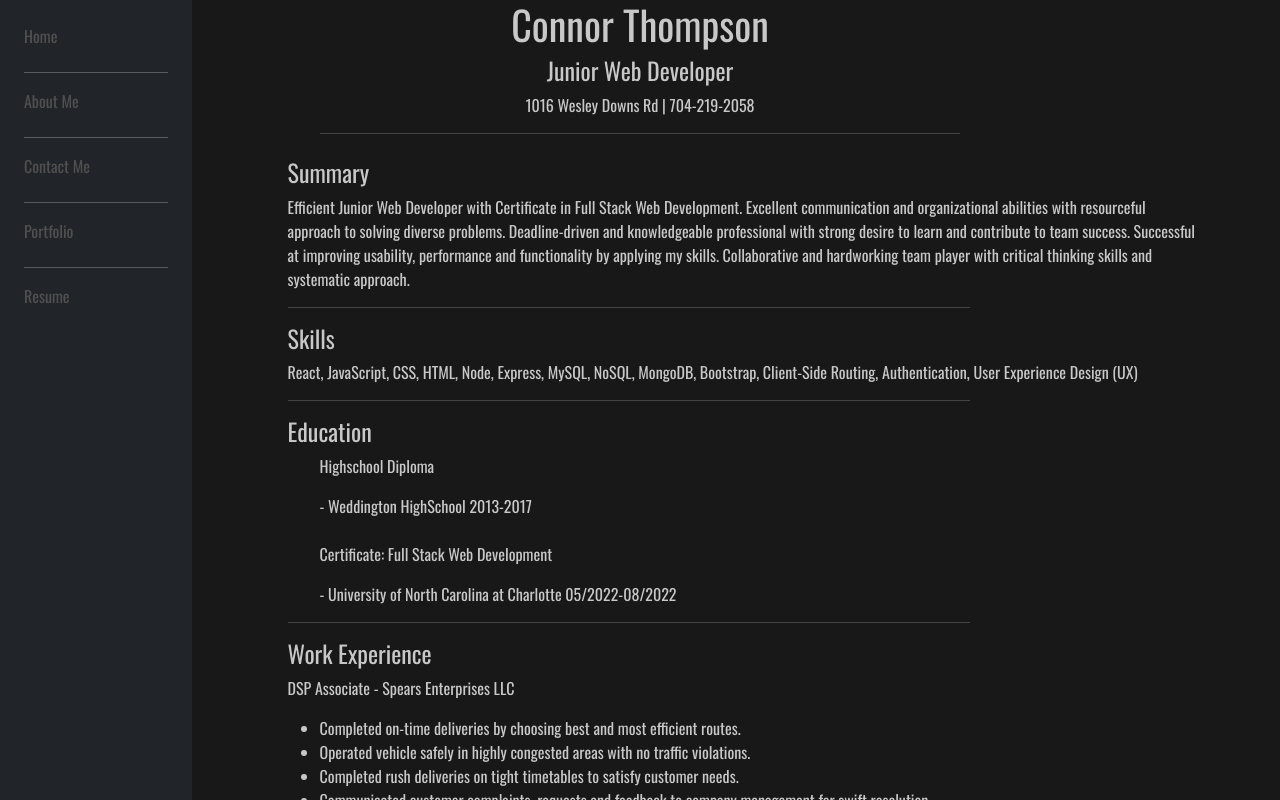
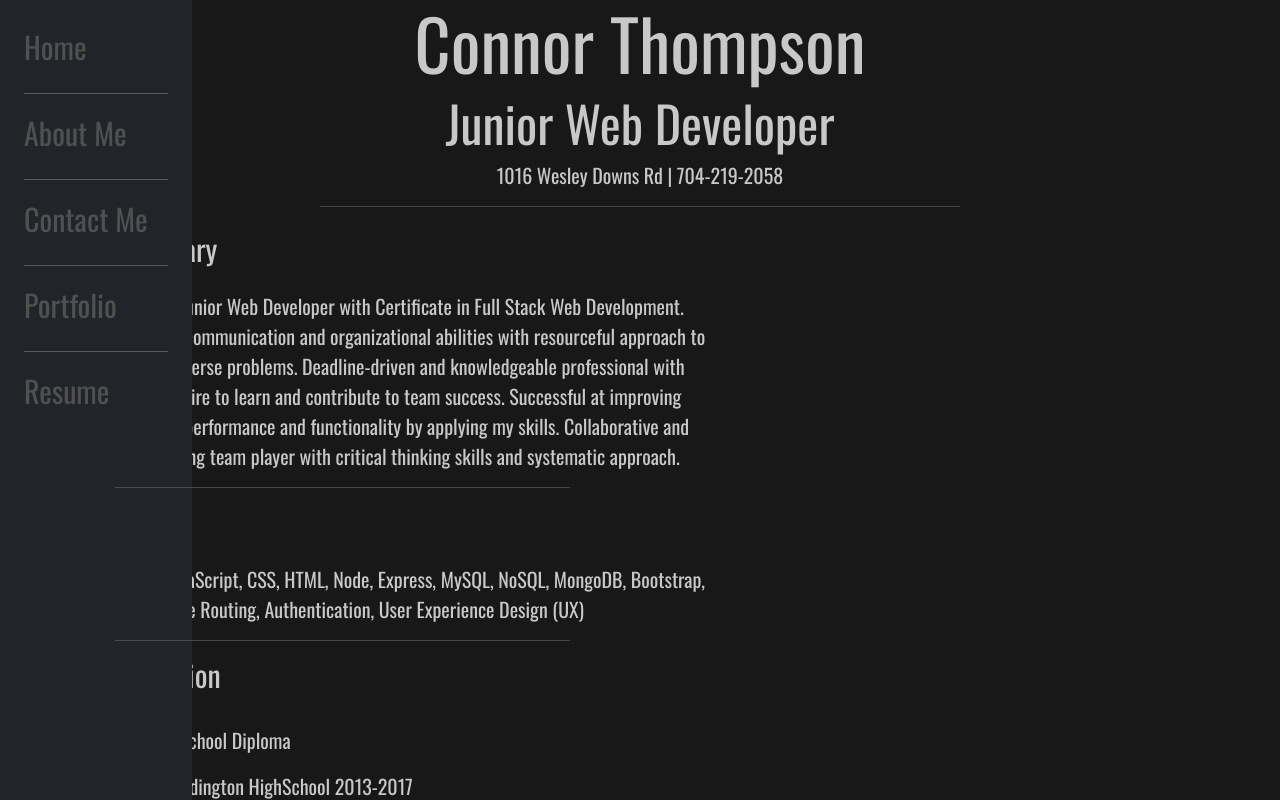
Before and after one commit to 1645558/My-Portfolio, a React (Create React App) app in the folder connors-portfolio/: page /resume in a window 1280 px wide. Built offline with nearby package versions, Linux system fonts and the light colour scheme.

Commit message:
changed styling of all pages for more responsiveness on bigger/smaller screens

```diff
--- a/connors-portfolio/src/index.css
+++ b/connors-portfolio/src/index.css
@@ -10,9 +10,13 @@ code {
     monospace;
 }
 
+#link-style {
+  font-size: 30px;
+}
+
 #link-style:hover {
-  font-size: 125%;
-  transition: all 250ms;
+  font-size: 250%;
+  transition: ease-in 250ms;
 }
 
 #submit-btn:hover {
--- a/connors-portfolio/src/pages/AboutMe.js
+++ b/connors-portfolio/src/pages/AboutMe.js
@@ -3,10 +3,10 @@ import React from "react";
 const About = () => {
     return (
         <div style={{ background: 'rgb(24, 24, 24)', height: '100vh', color: 'rgb(200, 200, 200)' }}>
-            <h1 className="d-flex justify-content-center pt-4">
+            <h1 style={{ fontSize: '100px'}} className="d-flex justify-content-center pt-4">
                 About Me
             </h1>
-            <p style={{ textAlign: 'center', paddingLeft: '20%', paddingRight: '20%'}}>
+            <p style={{ textAlign: 'center', paddingLeft: '20%', paddingRight: '20%', fontSize: '40px'}}>
                 My name is Connor Thompson, I'm a junior web developer based in Charlotte NC, USA.
                 I'm passionate about building cutting-edge applications! My journey in coding started
                 a year ago and I've been striving to build bigger and better projects everyday.
--- a/connors-portfolio/src/pages/ContactMe.js
+++ b/connors-portfolio/src/pages/ContactMe.js
@@ -1,12 +1,22 @@
 import React from "react";
 
 const Contact = () => {
+
+    const myFunc = () => {
+        const submitText = document.getElementById('submitText');
+        const clickedText = document.createElement('p');
+
+        clickedText.textContent = 'Thank You!';
+        submitText.appendChild(clickedText);
+    }
+
     return (
         <div style={{ background: 'rgb(24, 24, 24)', height: '100vh' }}>
-            <h1 className="d-flex justify-content-center pt-4" style={{ color: 'rgb(200, 200, 200)'}}>Reach Out!</h1>
-            <form action="mailto:connorwt99@gmail.com" className="d-flex justify-content-center pt-5">
-                <input className="w-25" type='email' name="email" placeholder="email" />
-                <button id="submit-btn" type="submit">Submit</button>
+            <h1 className="d-flex justify-content-center pt-4" style={{ color: 'rgb(200, 200, 200)', fontSize: '70px' }}>Reach Out!</h1>
+            <form action="mailto:connorwt99@gmail.com" className="d-flex flex-column align-items-center pt-5">
+                <input style={{ fontSize: '30px' }} className="w-25" type='email' name="email" placeholder="Email" />
+                <button onClick={myFunc} style={{ fontSize: '30px', border: 'none', borderRadius: '6px' }} className='mt-5' id="submit-btn" type="submit">Submit</button>
+                <div className="pt-5" style={{ fontSize: '40px', color: 'rgb(200, 200, 200)' }} id="submitText"></div>
             </form>
         </div>
     )
--- a/connors-portfolio/src/pages/Home.js
+++ b/connors-portfolio/src/pages/Home.js
@@ -12,15 +12,15 @@ const Home = () => {
                     <div class="cube"></div>
                     <div class="cube"></div>
 
-                    <div style={{ height: '100vh', background: 'rgb(24, 24, 24)' }}>
+                    <div style={{ height: '100vh' }}>
                         <h1 className="d-flex justify-content-center pt-4"
-                            style={{ color: 'rgb(200, 200, 200)' }}>Connor Thompson</h1>
+                            style={{ color: 'rgb(200, 200, 200)', fontSize: '100px', marginTop: '10%' }}>Connor Thompson</h1>
                         <h1 className="d-flex justify-content-center pt-4"
-                            style={{ color: 'rgb(200, 200, 200)' }}>
+                            style={{ color: 'rgb(200, 200, 200)', fontSize: '70px' }}>
                             Junior Web Developer
                         </h1>
                         <p className="d-flex justify-content-center pt-4"
-                            style={{ color: 'rgb(200, 200, 200)' }}>
+                            style={{ color: 'rgb(200, 200, 200)', fontSize: '30px' }}>
                             With a passion of bringing ideas to life
                         </p>
                     </div>
--- a/connors-portfolio/src/pages/Portfolio.js
+++ b/connors-portfolio/src/pages/Portfolio.js
@@ -14,9 +14,9 @@ const Portfolio = () => {
                             alt="Horiseon"/>
                     </a>
                     <div class="card-header">
-                        <h4 style={{ color: 'rgb(200, 200, 200)'}}>AppareLGBT</h4>
+                        <h4 style={{ color: 'rgb(200, 200, 200)', fontSize: '40px'}}>AppareLGBT</h4>
                         <div class="card-body">
-                            <p style={{ color: 'rgb(200, 200, 200)'}}>My favorite React project so far! I worked with a group to create an Ecommerce website utilizing React, GraphQL, Apollo Server, Express.js/Node.js, MongoDB and more!</p>
+                            <p style={{ color: 'rgb(200, 200, 200)', fontSize: '20px'}}>My favorite React project so far! I worked with a group to create an Ecommerce website utilizing React, GraphQL, Apollo Server, Express.js/Node.js, MongoDB and more!</p>
                         </div>
                     </div>
                 </div>
@@ -25,9 +25,9 @@ const Portfolio = () => {
                         <img src={FoodRun} class="card-img-top" alt="Food Run" />
                     </a>
                     <div class="card-header">
-                        <h4 style={{ color: 'rgb(200, 200, 200)'}}>Food Run</h4>
+                        <h4 style={{ color: 'rgb(200, 200, 200)', fontSize: '40px'}}>Food Run</h4>
                         <div class="card-body">
-                            <p style={{ color: 'rgb(200, 200, 200)'}}>My first ever game! Give it a go in Food Run!</p>
+                            <p style={{ color: 'rgb(200, 200, 200)', fontSize: '20px'}}>My first ever game! Give it a go in Food Run!</p>
                         </div>
                     </div>
                 </div>
@@ -36,9 +36,9 @@ const Portfolio = () => {
                         <img src={BookSearch} class="card-img-top" alt="Book Search" />
                     </a>
                     <div class="card-header">
-                        <h4 style={{ color: 'rgb(200, 200, 200)'}}>Book Search Engine</h4>
+                        <h4 style={{ color: 'rgb(200, 200, 200)', fontSize: '40px'}}>Book Search Engine</h4>
                         <div class="card-body">
-                            <p style={{ color: 'rgb(200, 200, 200)'}}>This is a refactored project! It was a fully functioning Google Books API using RESTful API and has been converted to use GraphQL API built with apollo server. The app was built using the MERN stack, with a React front end, MongoDB database, and Node.js/Express.js server and API.</p>
+                            <p style={{ color: 'rgb(200, 200, 200)', fontSize: '20px'}}>This is a refactored project! It was a fully functioning Google Books API using RESTful API and has been converted to use GraphQL API built with apollo server. The app was built using the MERN stack, with a React front end, MongoDB database, and Node.js/Express.js server and API.</p>
                         </div>
                     </div>
                 </div>
@@ -47,9 +47,9 @@ const Portfolio = () => {
                         <img src={API} class="card-img-top" alt="Cocktail API" />
                     </a>
                     <div class="card-header">
-                        <h4 style={{ color: 'rgb(200, 200, 200)'}}>Cocktail API</h4>
+                        <h4 style={{ color: 'rgb(200, 200, 200)', fontSize: '40px'}}>Cocktail API</h4>
                         <div class="card-body">
-                            <p style={{ color: 'rgb(200, 200, 200)'}}>Checkout out this cocktail website, utilizing an API, it grabs all the cocktail information
+                            <p style={{ color: 'rgb(200, 200, 200)', fontSize: '20px'}}>Checkout out this cocktail website, utilizing an API, it grabs all the cocktail information
                                 you could think of!
                             </p>
                         </div>
--- a/connors-portfolio/src/pages/Resume.js
+++ b/connors-portfolio/src/pages/Resume.js
@@ -3,21 +3,22 @@ import React from "react";
 const Resume = () => {
     return (
         <div style={{ background: 'rgb(24, 24, 24)', height: '100vh', color: 'rgb(200, 200, 200)', overflowY: 'scroll' }}>
-            <h1 className="d-flex justify-content-center">
+            <h1 style={{ fontSize: '70px'}} className="d-flex justify-content-center">
                 Connor Thompson
             </h1>
-            <h4 className="d-flex justify-content-center">
+            <h4 style={{ fontSize: '50px'}} className="d-flex justify-content-center">
                 Junior Web Developer
             </h4>
-            <p className="d-flex justify-content-center">
+            <p style={{ fontSize: '20px'}} className="d-flex justify-content-center">
                 1016 Wesley Downs Rd | 704-219-2058
             </p>
             <hr className="m-auto w-50" />
-            <section className="container mb-5" style={{ paddingLeft: '17%' }}>
-                <h4 className="pt-4">
+            <section className="container mb-5">
+                <div style={{ width: '50vw', paddingLeft: '3%'}}>
+                    <h4 style={{ fontSize: '30px'}} className="pt-4">
                         Summary
                     </h4>
-                <p>
+                    <p className="pt-3" style={{ fontSize: '20px'}}>
                         Efficient Junior Web Developer with Certificate in Full Stack Web Development. Excellent
                         communication and organizational abilities with resourceful approach to solving diverse problems.
                         Deadline-driven and knowledgeable professional with strong desire to learn and contribute to team
@@ -25,140 +26,143 @@ const Resume = () => {
                         Collaborative and hardworking team player with critical thinking skills and systematic approach.
                     </p>
                     <hr className="w-75" />
-                <h4>
+                    <h4 style={{ fontSize: '30px'}}>
                         Skills
                     </h4>
-                <p>
+                    <p className="pt-3" style={{ fontSize: '20px'}}>
                         React, JavaScript, CSS, HTML, Node, Express, MySQL, NoSQL, MongoDB, Bootstrap, Client-Side Routing,
                         Authentication, User Experience Design (UX)
                     </p>
                     <hr className="w-75" />
-                <h4>
+                    <h4 style={{ fontSize: '30px'}}>
                         Education
                     </h4>
                     <ul>
-                    <p className="">
+                        <p className="pt-4" style={{ fontSize: '20px'}}>
                             Highschool Diploma
 
                         </p>
+                        <p style={{ fontSize: '20px'}}>
                         - Weddington HighSchool
                         2013-2017
-                    <p className="pt-4">
+                        </p>
+                        <p style={{ fontSize: '20px'}} className="pt-4">
                             Certificate: Full Stack Web Development
                         </p>
-                    <p>
+                        <p style={{ fontSize: '20px'}}>
                             - University of North Carolina at Charlotte
                             05/2022-08/2022
                         </p>
                     </ul>
                     <hr className="w-75" />
-                <h4>
+                    <h4 style={{ fontSize: '30px'}}>
                         Work Experience
                     </h4>
-                <p>
+                    <p className="pt-5" style={{ fontSize: '20px'}}>
                         DSP Associate - Spears Enterprises LLC
                     </p>
                     <ul>
-                    <li>
+                        <li style={{ fontSize: '20px'}}>
                             Completed on-time deliveries by choosing best and most efficient routes.
                         </li>
-                    <li>
+                        <li style={{ fontSize: '20px'}}>
                             Operated vehicle safely in highly congested areas with no traffic violations.
                         </li>
-                    <li>
+                        <li style={{ fontSize: '20px'}}>
                             Completed rush deliveries on tight timetables to satisfy customer needs.
                         </li>
-                    <li>
+                        <li style={{ fontSize: '20px'}}>
                             Communicated customer complaints, requests and feedback to company management for
                             swift resolution.
                         </li>
-                    <li>
+                        <li style={{ fontSize: '20px'}}>
                             Contacted customers prior to delivery to confirm and coordinate delivery times.
                         </li>
                     </ul>
-                <p>
+                    <p className="pt-5" style={{ fontSize: '20px'}}>
                         HVAC Technician - Mount Mitchell Heating & Air
                     </p>
                     <ul>
-                    <li>
+                        <li style={{ fontSize: '20px'}}>
                             Maintained quality assurance and customer satisfaction objectives.
                         </li>
-                    <li>
+                        <li style={{ fontSize: '20px'}}>
                             Executed diagnostics, troubleshooting and evaluations on HVAC units.
                         </li>
-                    <li>
+                        <li style={{ fontSize: '20px'}}>
                             Organized work to meet demanding production goals.
                         </li>
-                    <li>
+                        <li style={{ fontSize: '20px'}}>
                             Completed job reports and logs immediately following service calls.
                         </li>
                     </ul>
-                <p>
+                    <p className="pt-5" style={{ fontSize: '20px'}}>
                         Delivery Driver - Sharon's linen and laundry service
                     </p>
                     <ul>
-                    <li>
+                        <li style={{ fontSize: '20px'}}>
                             Successfully avoided time delivery delays by carefully planning best routes.
                         </li>
-                    <li>
+                        <li style={{ fontSize: '20px'}}>
                             Fostered positive working relationships with regular customers.
                         </li>
-                    <li>
+                        <li style={{ fontSize: '20px'}}>
                             Verified daily deliveries against shipping instructions before delivering to customers
                         </li>
                     </ul>
-                <p>
+                    <p className="pt-5" style={{ fontSize: '20px'}}>
                         Deli Worker - Ingles Markets
                     </p>
                     <ul>
-                    <li>
+                        <li style={{ fontSize: '20px'}}>
                             Carefully prepared orders by slicing, weighing and packaging cheeses and meats
                             and accurately calculated prices.
                         </li>
-                    <li>
+                        <li style={{ fontSize: '20px'}}>
                             Cleaned and sanitized dishes and utensils, consistently keeping adequate supplies
                             on hand for expected customer loads.
                         </li>
-                    <li>
+                        <li style={{ fontSize: '20px'}}>
                             Listened carefully to customer instructions and prepared orders according to those
                             preferences.
                         </li>
                     </ul>
-                <p>
+                    <p className="pt-5" style={{ fontSize: '20px'}}>
                         Cashier - Poppy Seeds Bagels
                     </p>
                     <ul>
-                    <li>
+                        <li style={{ fontSize: '20px'}}>
                             Operated cash register for cash, check and credit card transactions with excellent accuracy levels.
                         </li>
-                    <li>
+                        <li style={{ fontSize: '20px'}}>
                             Worked flexible schedule and extra shifts to meet business needs.
                         </li>
-                    <li>
+                        <li style={{ fontSize: '20px'}}>
                             Restocked and organized merchandise in front lanes.
                         </li>
-                    <li>
+                        <li style={{ fontSize: '20px'}}>
                             Answered questions about store policies and addressed customer concerns.
                         </li>
-                    <li>
+                        <li style={{ fontSize: '20px'}}>
                             Worked closely with shift manager to solve problems and handle customer concerns.
                         </li>
                     </ul>
-                <p>
+                    <p className="pt-5" style={{ fontSize: '20px'}}>
                         Line Cook - Smoke BBQ & Grill
                     </p>
                     <ul>
-                    <li>
+                        <li style={{ fontSize: '20px'}}>
                             Prepared multiple orders simultaneously during peak periods with high accuracy rate maximizing customer satisfaction and repeat business.
                         </li>
-                    <li>
+                        <li style={{ fontSize: '20px'}}>
                             Set up and prepared cooking supplies and workstations during opening and closing to
                             maximize productivity.
                         </li>
-                    <li>
+                        <li style={{ fontSize: '20px'}}>
                             Created identical dishes numerous times daily with consistent care, attention to detail and quality.
                         </li>
                     </ul>
+                </div>
             </section>
         </div>
     )
```
Lines whose indentation alone changed are shown as unchanged.
